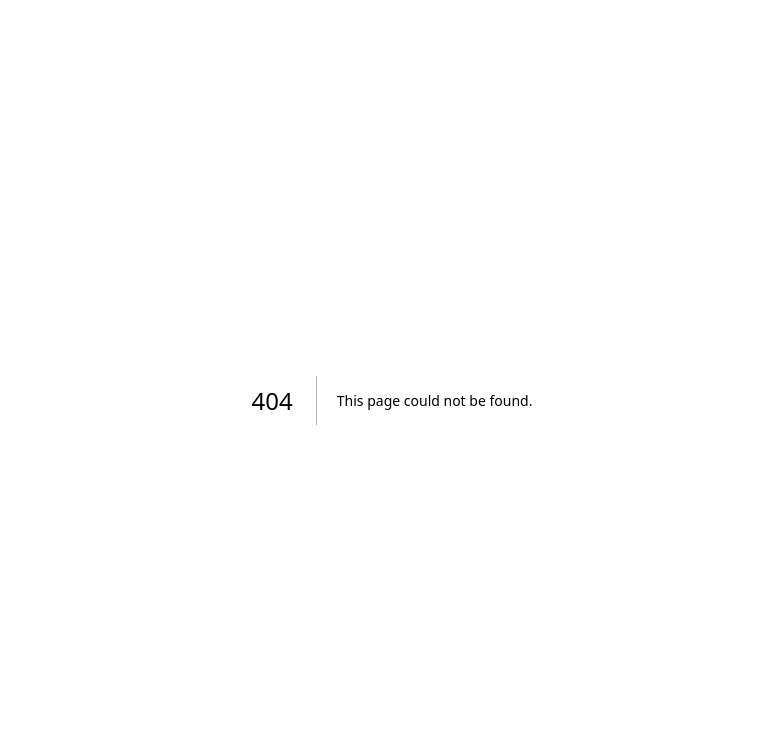
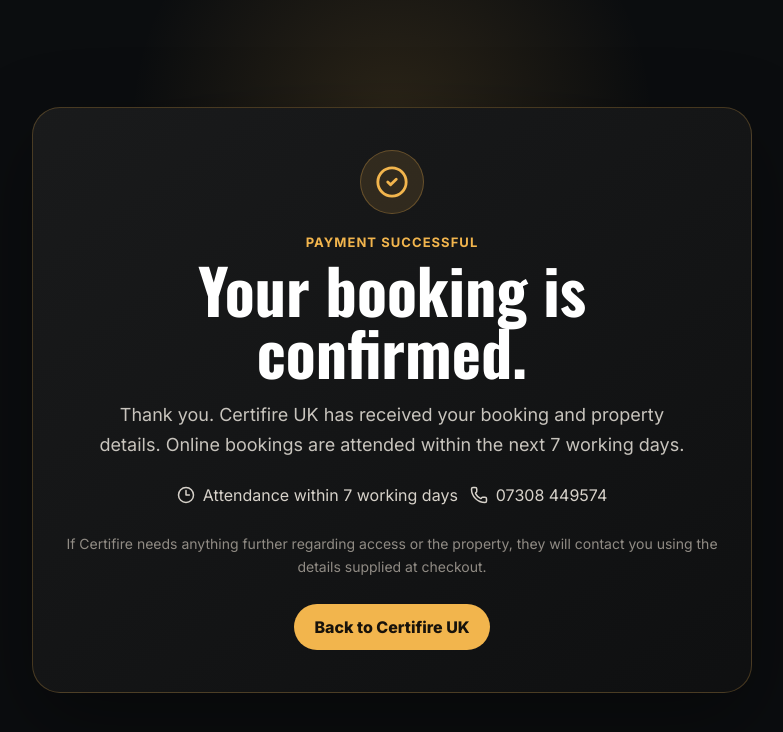
Before and after one commit to MarkDiamant/certifire-uk, a Next.js app: page /booking-confirmed in a window 1280 px wide. Before the commit this address had no page. Shown: the top 732 px of the page, without its empty margins (248-1031 px from the left). Built offline with nearby package versions, Linux system fonts and the light colour scheme.

Commit message:
Add booking confirmation page

```diff
--- /dev/null
+++ b/app/booking-confirmed/page.tsx
@@ -0,0 +1,26 @@
+import Link from 'next/link';
+import { CheckCircle2, Clock3, Phone } from 'lucide-react';
+
+export const metadata = {
+  title: 'Booking confirmed',
+  description: 'Your Certifire UK booking has been received.'
+};
+
+export default function BookingConfirmedPage() {
+  return (
+    <main style={{minHeight:'100vh',display:'grid',placeItems:'center',padding:'32px 20px',background:'radial-gradient(circle at 50% 15%, rgba(242,181,77,.14), transparent 28%), #0b0d0f',color:'#fff'}}>
+      <section style={{width:'min(720px,100%)',padding:'42px 32px',border:'1px solid rgba(242,181,77,.24)',borderRadius:28,background:'linear-gradient(145deg,rgba(26,27,28,.98),rgba(15,16,17,.98))',boxShadow:'0 28px 80px rgba(0,0,0,.35)',textAlign:'center'}}>
+        <div style={{width:64,height:64,borderRadius:'50%',display:'grid',placeItems:'center',margin:'0 auto 20px',background:'rgba(242,181,77,.12)',color:'#f2b54d',border:'1px solid rgba(242,181,77,.28)'}}><CheckCircle2 size={34}/></div>
+        <p style={{margin:'0 0 8px',color:'#f2b54d',fontWeight:700,letterSpacing:'.08em',textTransform:'uppercase',fontSize:13}}>Payment successful</p>
+        <h1 style={{fontFamily:'var(--font-oswald)',fontSize:'clamp(36px,7vw,62px)',lineHeight:1,margin:'0 0 18px'}}>Your booking is confirmed.</h1>
+        <p style={{fontSize:18,lineHeight:1.65,color:'#c8c4bd',margin:'0 auto 26px',maxWidth:590}}>Thank you. Certifire UK has received your booking and property details. Online bookings are attended within the next 7 working days.</p>
+        <div style={{display:'flex',gap:12,justifyContent:'center',alignItems:'center',flexWrap:'wrap',marginBottom:28,color:'#d7d2ca'}}>
+          <span style={{display:'inline-flex',gap:8,alignItems:'center'}}><Clock3 size={18}/> Attendance within 7 working days</span>
+          <span style={{display:'inline-flex',gap:8,alignItems:'center'}}><Phone size={18}/> 07308 449574</span>
+        </div>
+        <p style={{fontSize:14,lineHeight:1.6,color:'#908b84',margin:'0 0 26px'}}>If Certifire needs anything further regarding access or the property, they will contact you using the details supplied at checkout.</p>
+        <Link href="/" style={{display:'inline-flex',padding:'13px 20px',borderRadius:999,background:'#f2b54d',color:'#17120b',fontWeight:800,textDecoration:'none'}}>Back to Certifire UK</Link>
+      </section>
+    </main>
+  );
+}
```
